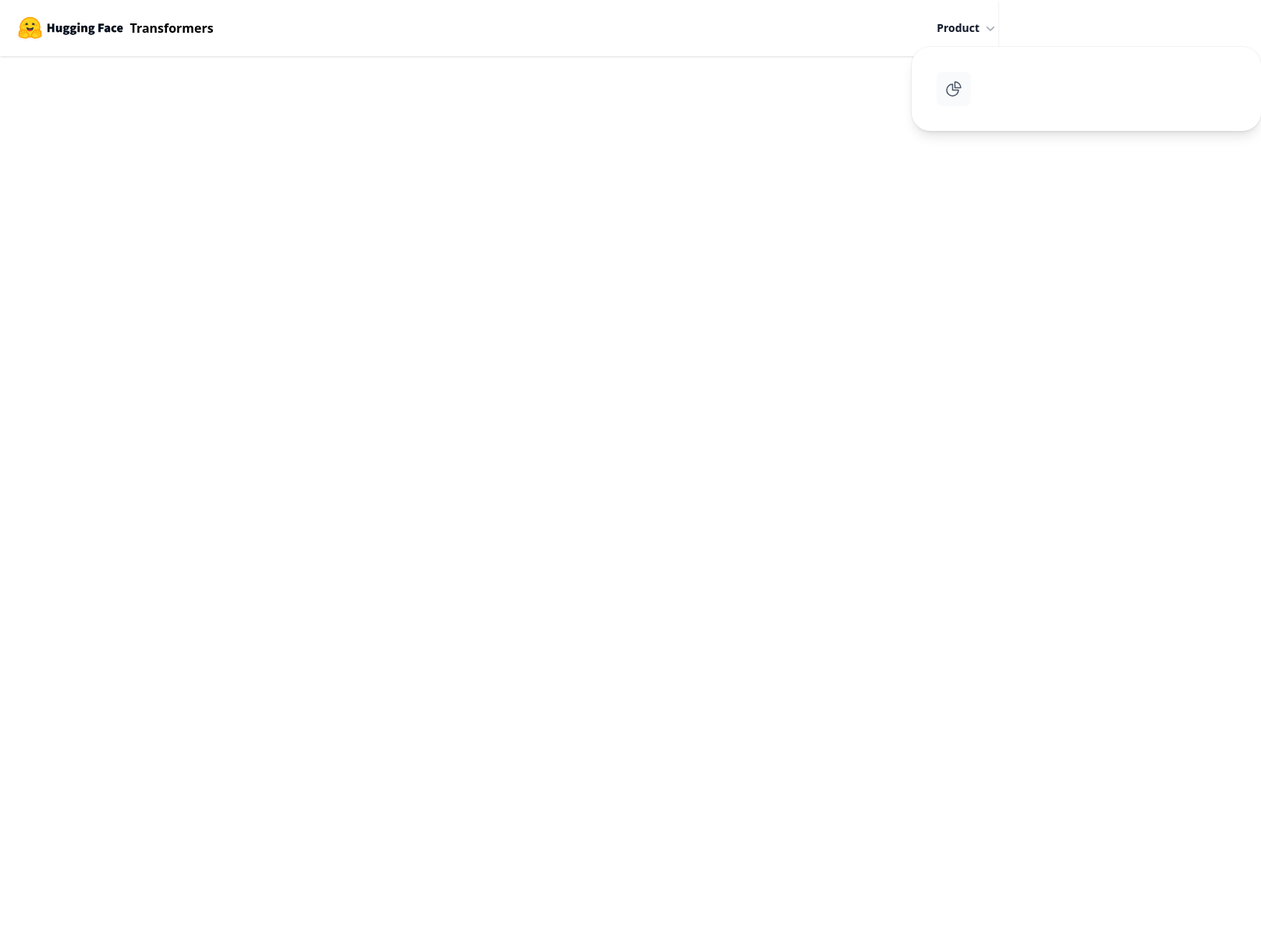
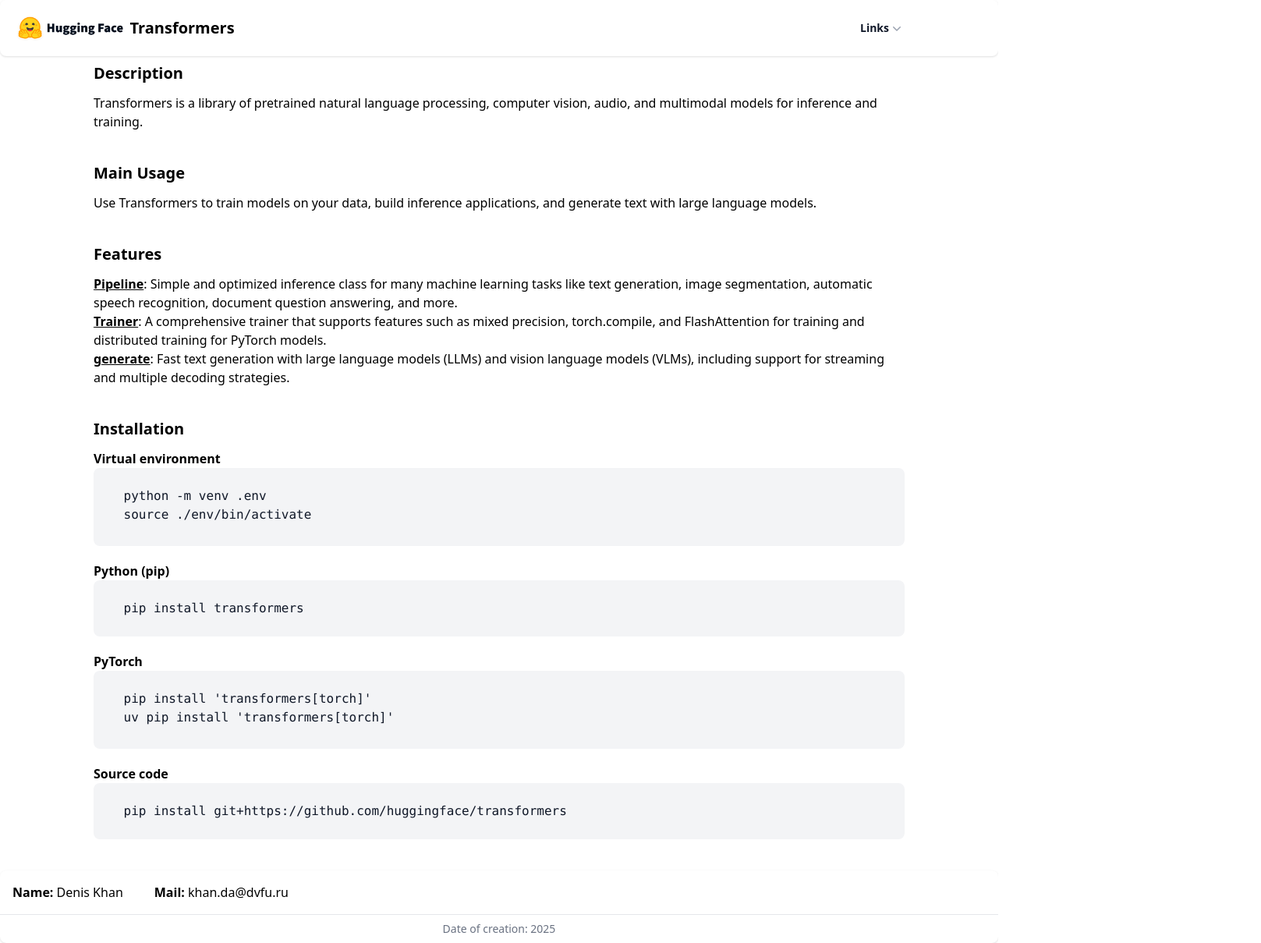
Before and after one commit to denissskhannn/transformers-site-tailwind, a plain HTML site: page index.html in a window 1280 px wide. Shown: the whole page at 78% size, 1617 px wide, since content can reach past the window. Before the commit the page ends 800 px from the top, so only its background shows below. Drawn offline with nearby package versions, Linux system fonts and the light colour scheme.

Commit message:
Add Header, Main, Footer

```diff
--- a/index.html
+++ b/index.html
@@ -4,68 +4,168 @@
         <meta charset="UTF-8" />
         <meta name="viewport" content="width=device-width, initial-scale=1.0" />
         <script src="https://cdn.jsdelivr.net/npm/@tailwindcss/browser@4"></script>
+        <script
+            src="https://cdn.jsdelivr.net/npm/alpinejs@3.x.x/dist/cdn.min.js"
+            defer></script>
     </head>
-    <body>
+    <body class="flex flex-col h-screen justify-between">
         <!-- Header -->
         <header
-            class="flex flex-row justify-between items-center text-center shadow-sm">
+            class="flex flex-row justify-between items-center text-center shadow-sm rounded-lg">
             <div class="flex items-center p-4">
                 <img
                     class="h-10 object-contain"
                     src="assets/hf-logo-with-title.png" />
-                <h1 class="font-bold text-1xl">Transformers</h1>
+                <h1 class="font-bold text-xl">Transformers</h1>
             </div>
-            <div class="hidden lg:flex lg:gap-x-12">
-                <div class="relative">
+            <div
+                x-data="{ open: false }"
+                class="relative hidden lg:flex lg:gap-x-12">
+                <!-- Button to toggle dropdown -->
                 <button
                     type="button"
-                        class="flex items-center gap-x-1 text-sm/6 font-semibold text-gray-900"
-                        aria-expanded="false">
-                        Product
+                    @click="open = !open"
+                    class="flex items-center text-sm font-semibold text-gray-900 mr-30"
+                    aria-expanded="true">
+                    Links
                     <svg
-                            class="size-5 flex-none text-gray-400"
+                        class="w-5 h-5 flex-none text-gray-400"
                         viewBox="0 0 20 20"
                         fill="currentColor"
-                            aria-hidden="true"
-                            data-slot="icon">
+                        aria-hidden="true">
                         <path
                             fill-rule="evenodd"
                             d="M5.22 8.22a.75.75 0 0 1 1.06 0L10 11.94l3.72-3.72a.75.75 0 1 1 1.06 1.06l-4.25 4.25a.75.75 0 0 1-1.06 0L5.22 9.28a.75.75 0 0 1 0-1.06Z"
                             clip-rule="evenodd" />
                     </svg>
                 </button>
+
+                <!-- Dropdown menu -->
                 <div
-                        class="absolute top-full -left-8 z-10 mt-3 w-screen max-w-md overflow-hidden rounded-3xl bg-white ring-1 shadow-lg ring-gray-900/5">
-                        <div class="p-4">
-                            <div
-                                class="group relative flex items-center gap-x-6 rounded-lg p-4 text-sm/6 hover:bg-gray-50">
-                                <div
-                                    class="flex size-11 flex-none items-center justify-center rounded-lg bg-gray-50 group-hover:bg-white">
-                                    <svg
-                                        class="size-6 text-gray-600 group-hover:text-indigo-600"
-                                        fill="none"
-                                        viewBox="0 0 24 24"
-                                        stroke-width="1.5"
-                                        stroke="currentColor"
-                                        aria-hidden="true"
-                                        data-slot="icon">
-                                        <path
-                                            stroke-linecap="round"
-                                            stroke-linejoin="round"
-                                            d="M10.5 6a7.5 7.5 0 1 0 7.5 7.5h-7.5V6Z" />
-                                        <path
-                                            stroke-linecap="round"
-                                            stroke-linejoin="round"
-                                            d="M13.5 10.5H21A7.5 7.5 0 0 0 13.5 3v7.5Z" />
-                                    </svg>
-                                </div>
-                            </div>
-                        </div>
-                    </div>
+                    x-show="open"
+                    @click.outside="open = false"
+                    class="absolute right-5 mt-7 w-180 origin-top bg-white shadow-lg rounded-md py-2"
+                    x-transition:enter="transition ease-out duration-100"
+                    x-transition:enter-start="transform opacity-0 scale-95"
+                    x-transition:enter-end="transform opacity-100 scale-100"
+                    x-transition:leave="transition ease-in duration-75"
+                    x-transition:leave-start="transform opacity-100 scale-100"
+                    x-transition:leave-end="transform opacity-0 scale-95">
+                    <a
+                        href="https://stackoverflow.com/questions/59812003/tailwindcss-fixed-sticky-footer-on-the-bottom"
+                        class="block px-4 py-2 text-gray-700 hover:bg-gray-100"
+                        >https://stackoverflow.com/questions/59812003/tailwindcss-fixed-sticky-footer-on-the-bottom</a
+                    >
+                    <a
+                        href="https://tailwindcss.com/docs"
+                        class="block px-4 py-2 text-gray-700 hover:bg-gray-100"
+                        >https://tailwindcss.com/docs</a
+                    >
+                    <a
+                        href="https://alpinejs.dev/component/dropdown"
+                        class="block px-4 py-2 text-gray-700 hover:bg-gray-100"
+                        >https://alpinejs.dev/component/dropdown</a
+                    >
+                    <a
+                        href="https://alpinejs.dev/component/dropdown"
+                        class="block px-4 py-2 text-gray-700 hover:bg-gray-100"
+                        >https://alpinejs.dev/component/dropdown</a
+                    >
                 </div>
             </div>
         </header>
+        <!-- https://stackoverflow.com/questions/59812003/tailwindcss-fixed-sticky-footer-on-the-bottom -->
+        <main class="mb-auto mr-30 ml-30">
+            <!-- Description -->
+            <p class="text-xl font-bold mb-3 mt-2">Description</p>
+            <p>
+                Transformers is a library of pretrained natural language
+                processing, computer vision, audio, and multimodal models for
+                inference and training.
+            </p>
+            <!-- Main Usage -->
+            <p class="text-xl font-bold mb-3 mt-10">Main Usage</p>
+            <p>
+                Use Transformers to train models on your data, build inference
+                applications, and generate text with large language models.
+            </p>
+            <!-- Features -->
+            <p class="text-xl font-bold mb-3 mt-10">Features</p>
+            <p>
+                <a
+                    href="https://huggingface.co/docs/transformers/en/pipeline_tutorial"
+                    class="font-semibold underline"
+                    >Pipeline</a
+                >: Simple and optimized inference class for many machine
+                learning tasks like text generation, image segmentation,
+                automatic speech recognition, document question answering, and
+                more.
+            </p>
+            <p>
+                <a
+                    href="https://huggingface.co/docs/transformers/en/trainer"
+                    class="font-semibold underline"
+                    >Trainer</a
+                >: A comprehensive trainer that supports features such as mixed
+                precision, torch.compile, and FlashAttention for training and
+                distributed training for PyTorch models.
+            </p>
+            <p>
+                <a
+                    href="https://huggingface.co/docs/transformers/en/llm_tutorial"
+                    class="font-semibold underline"
+                    >generate</a
+                >: Fast text generation with large language models (LLMs) and
+                vision language models (VLMs), including support for streaming
+                and multiple decoding strategies.
+            </p>
+
+            <!-- Installation -->
+            <p class="text-xl font-bold mb-3 mt-10">Installation</p>
+            <p class="font-bold">Virtual environment</p>
+            <pre
+                class="bg-gray-100 text-gray-900 rounded-lg text-wrap break-words h-25">
+                <code>
+    python -m venv .env
+    source ./env/bin/activate
+                </code>
+              </pre>
+            <p class="font-bold mt-5">Python (pip)</p>
+            <pre
+                class="bg-gray-100 text-gray-900 rounded-lg text-wrap break-words h-18">
+                  <code>
+    pip install transformers
+                  </code>
+                </pre>
+            <p class="font-bold mt-5">PyTorch</p>
+            <pre
+                class="bg-gray-100 text-gray-900 rounded-lg text-wrap break-words h-25">
+                      <code>
+    pip install 'transformers[torch]'
+    uv pip install 'transformers[torch]'
+                      </code>
+                    </pre>
+            <p class="font-bold mt-5">Source code</p>
+            <pre
+                class="bg-gray-100 text-gray-900 rounded-lg text-wrap break-words h-18">
+                              <code>
+    pip install git+https://github.com/huggingface/transformers
+                              </code>
+                            </pre>
+        </main>
         <!-- Footer -->
-        <footer></footer>
+        <footer class="bg-white rounded-lg shadow-sm mt-10">
+            <div class="w-full mx-auto p-4">
+                <div class="sm:flex sm:items-center sm:justify-start">
+                    <p class="mr-10"><b>Name:</b> Denis Khan</p>
+                    <p><b>Mail:</b> khan.da@dvfu.ru</p>
+                </div>
+            </div>
+            <hr class="border-gray-200 mx-auto" />
+            <span
+                class="block text-sm text-gray-500 sm:text-center dark:text-gray-400 p-2"
+                >Date of creation: 2025</span
+            >
+        </footer>
     </body>
 </html>
```
Also changed, not shown: lol.html (added, +71 -0 lines). Lines whose indentation alone changed are shown as unchanged.
